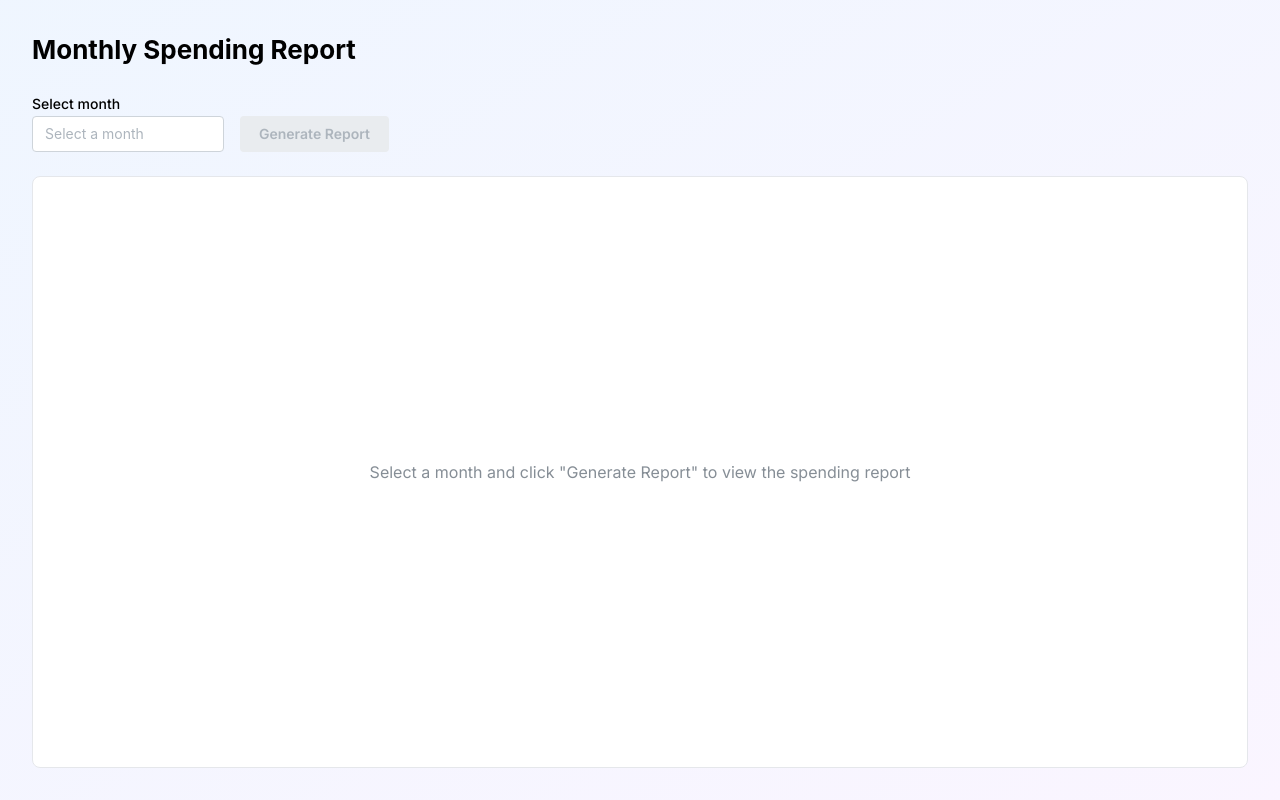
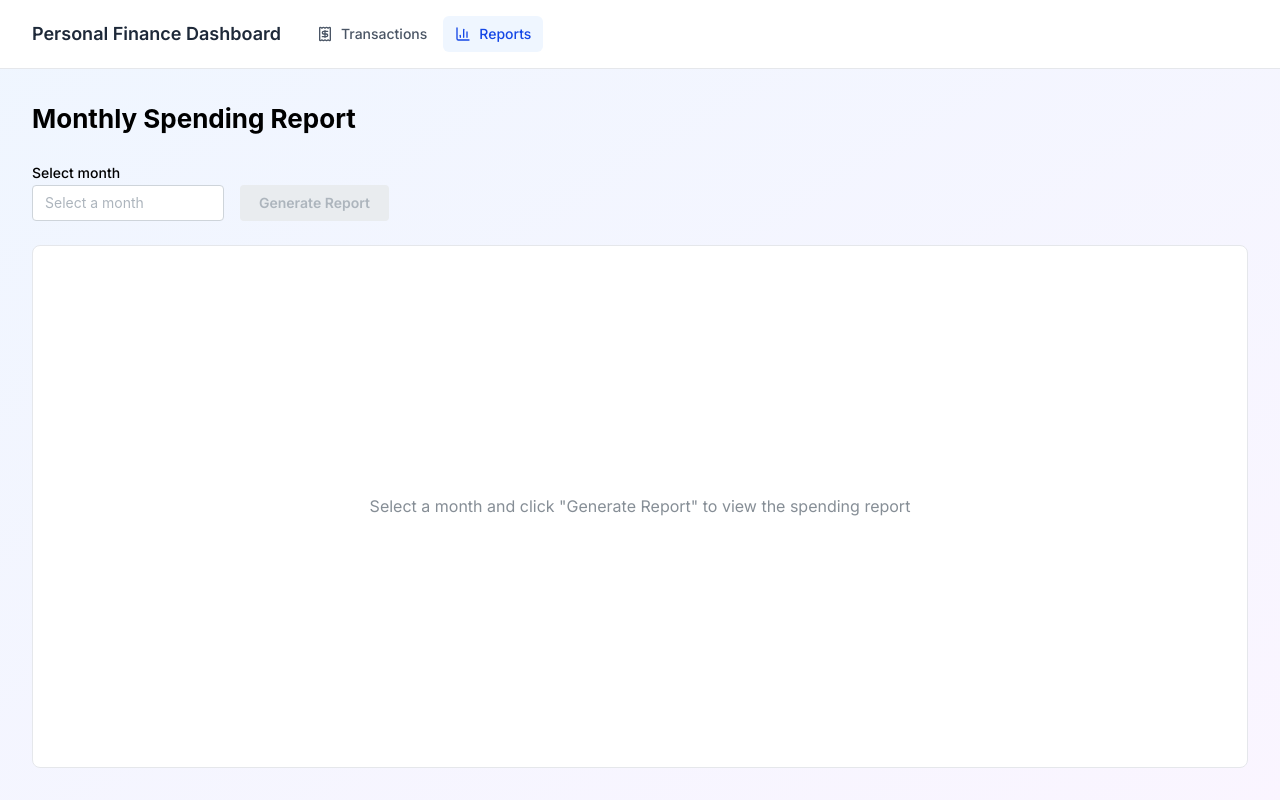
Before and after one commit to artemis-lab/personal-finance-dashboard, a React (Vite) app in the folder frontend/: page /reports in a window 1280 px wide. Built offline with nearby package versions, Linux system fonts and the light colour scheme.

Commit message:
Implement header with navigation

```diff
--- /dev/null
+++ b/frontend/src/components/Header/Header.tsx
@@ -0,0 +1,44 @@
+import type { LucideIcon } from "lucide-react";
+import { BarChart3, Receipt } from "lucide-react";
+import { NavLink } from "react-router-dom";
+
+interface NavItem {
+  to: string;
+  label: string;
+  icon: LucideIcon;
+}
+
+const navItems: NavItem[] = [
+  { to: "/transactions", label: "Transactions", icon: Receipt },
+  { to: "/reports", label: "Reports", icon: BarChart3 },
+];
+
+const Header = () => {
+  return (
+    <header className="flex items-center gap-6 border-b border-gray-200 bg-white px-8 py-4">
+      <span className="text-lg font-semibold text-gray-800">
+        Personal Finance Dashboard
+      </span>
+      <nav className="flex gap-1">
+        {navItems.map((item) => (
+          <NavLink
+            key={item.to}
+            to={item.to}
+            className={({ isActive }) =>
+              `flex items-center gap-2 rounded-md px-3 py-2 text-sm font-medium transition-colors ${
+                isActive
+                  ? "bg-blue-50 text-blue-700"
+                  : "text-gray-600 hover:bg-gray-100 hover:text-gray-900"
+              }`
+            }
+          >
+            <item.icon className="h-4 w-4" />
+            {item.label}
+          </NavLink>
+        ))}
+      </nav>
+    </header>
+  );
+};
+
+export default Header;
--- /dev/null
+++ b/frontend/src/components/Header/index.ts
@@ -0,0 +1 @@
+export { default as Header } from "./Header";
--- a/frontend/src/components/Layout/Layout.tsx
+++ b/frontend/src/components/Layout/Layout.tsx
@@ -1,8 +1,11 @@
 import { Outlet } from "react-router-dom";
+
+import { Header } from "../Header";
 
 const Layout = () => {
   return (
     <div className="flex h-screen flex-col bg-linear-to-br from-blue-50 to-purple-50">
+      <Header />
       <main className="grow overflow-hidden p-8">
         <Outlet />
       </main>
```
